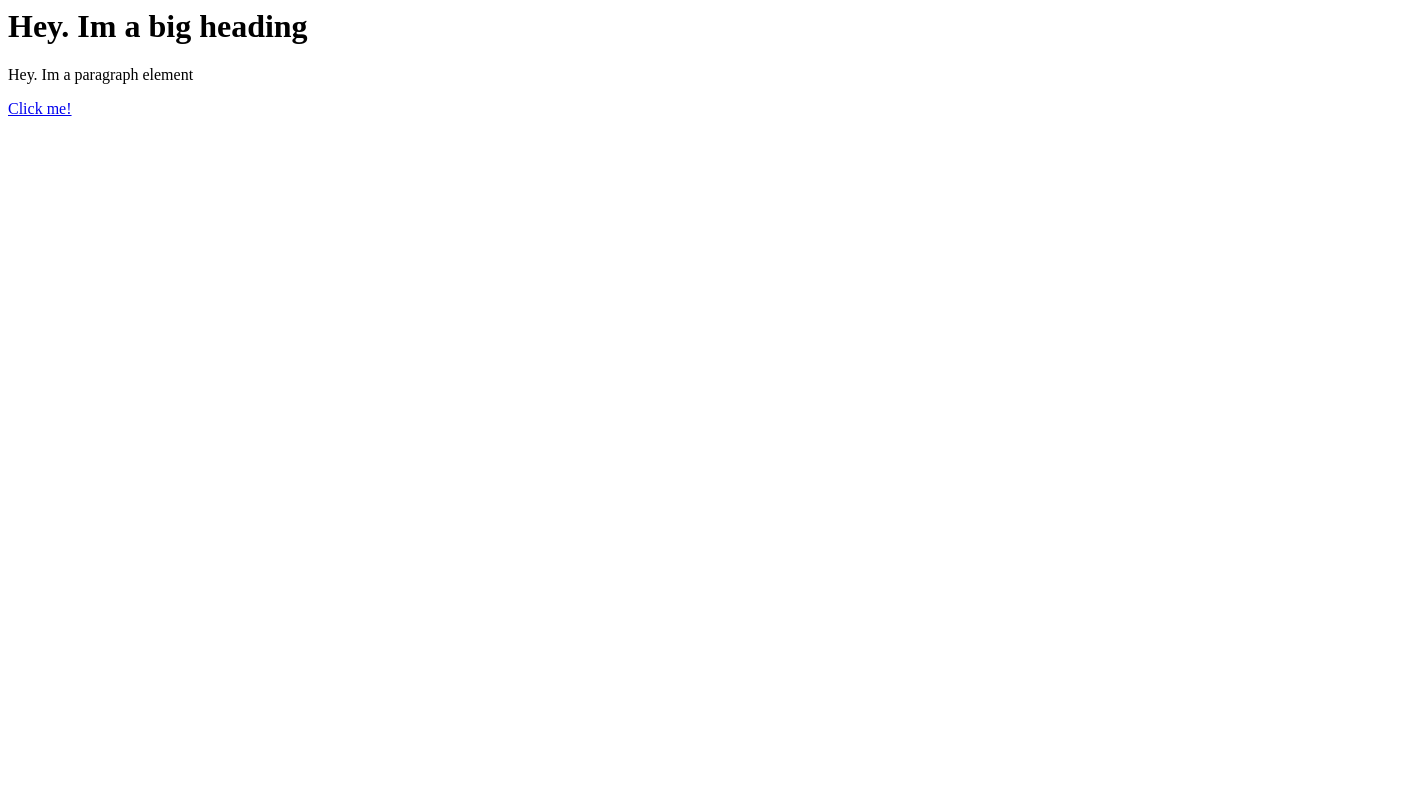
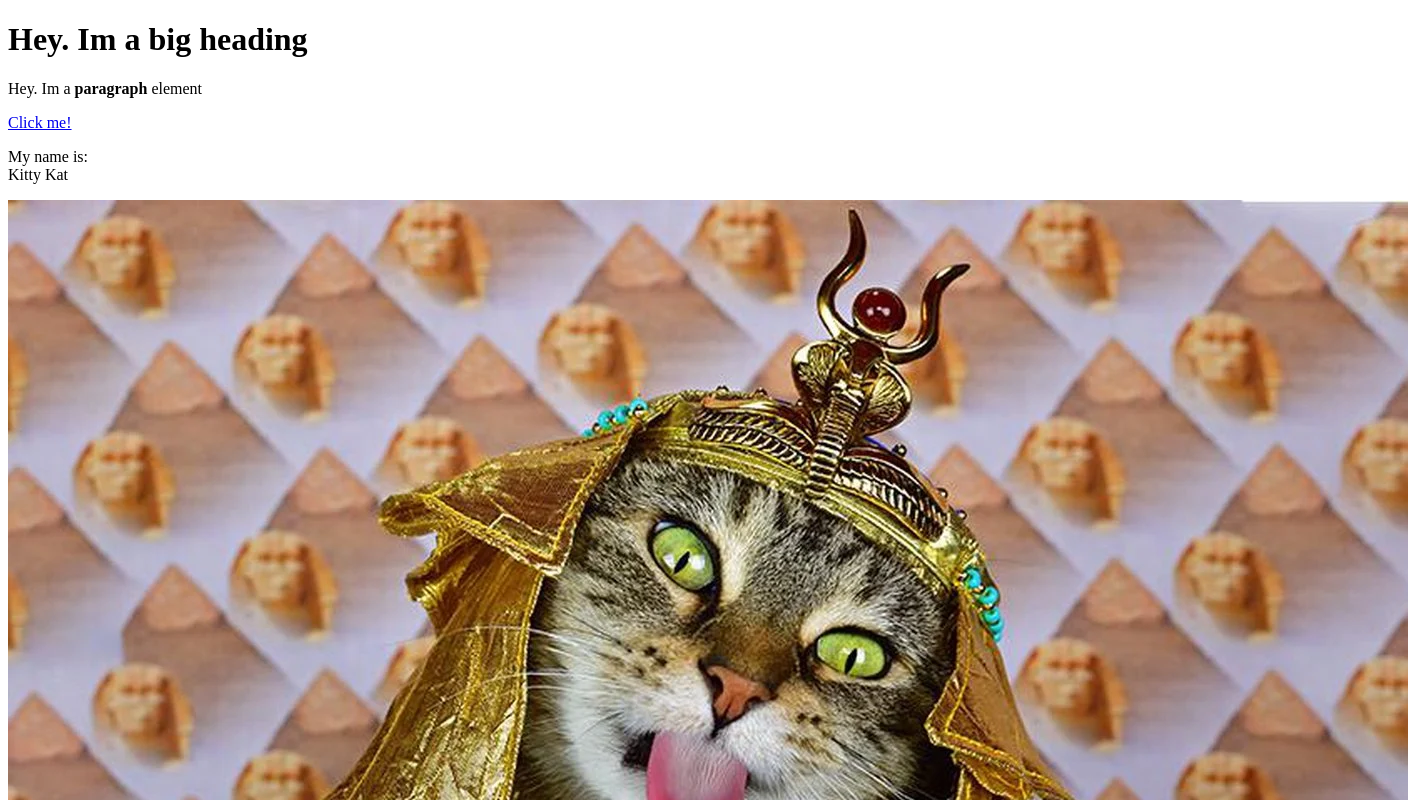
Before and after one commit to dannyrozsival/Cartoon-Hero, a plain HTML site: page test.html in a window 1280 px wide. Shown: the top 800 px of the page, 1408 px wide, since content can reach past the window. Drawn offline with Linux system fonts and the light colour scheme.

Commit message:
Added a cat image and a few more elements

```diff
--- a/test.html
+++ b/test.html
@@ -1,3 +1,14 @@
-<h1>Hey. Im a big heading</h1>
-<p>Hey. Im a paragraph element</p>
-<a href="https://google.com" target="_blank" title="Lets go to Google">Click me!</a>
+<!DOCTYPE html>
+<html>
+<head>
+    <title>Test Page</title>
+</head>
+<body>
+    <h1>Hey. Im a big heading</h1>
+    <p>Hey. Im a <b>paragraph</b> element</p>
+    <a href="https://google.com" target="_blank" title="Lets go to Google">Click me!</a>
+    <p>My name is: <br>
+        Kitty Kat </p>
+    <img src="img/cat.jpeg">
+</body>
+</html>
```
Also changed, not shown: img/cat.jpeg (added).
